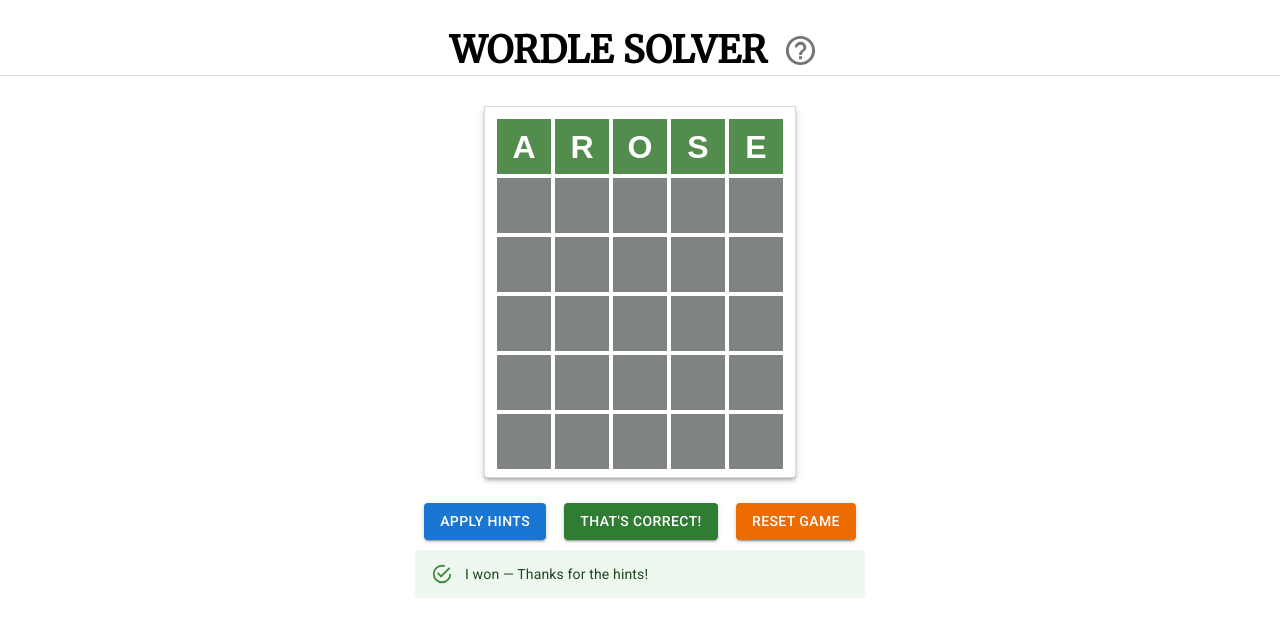
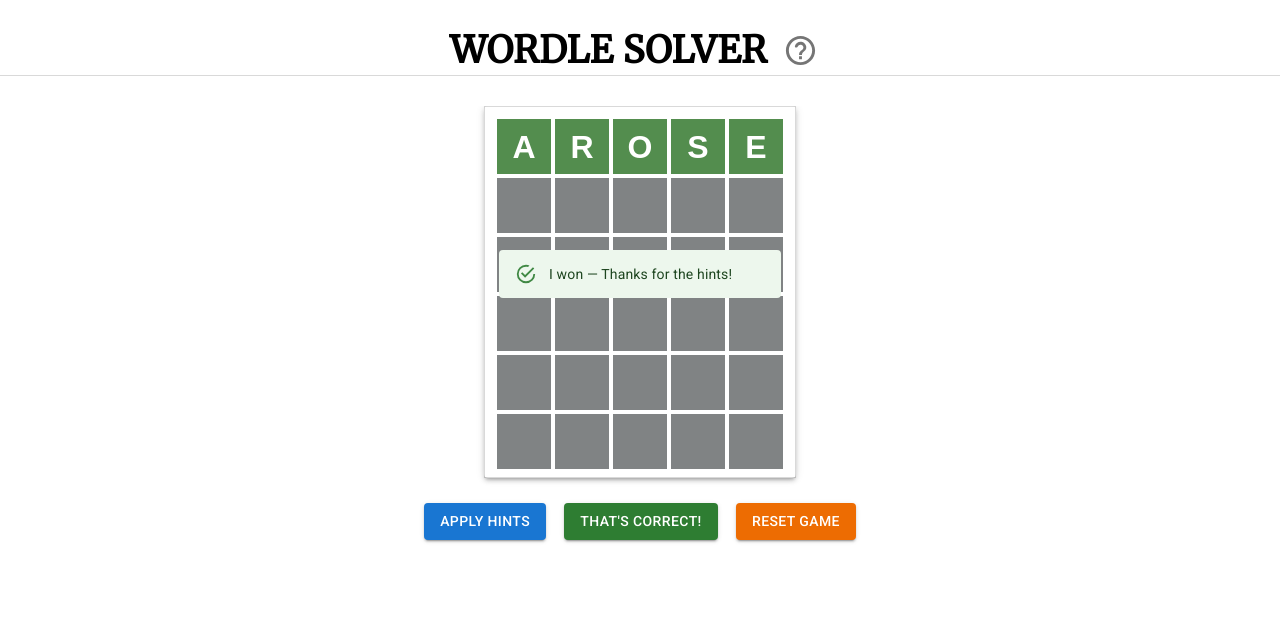
Before and after one commit to ginabethrussell/wordle-solver-bot, a React (Create React App) app: page / in a window 1280 px wide. Both pictures are taken after a click on the button "THAT'S CORRECT!". Shown: the top 636 px of the page. Built offline with nearby package versions, Linux system fonts and the light colour scheme; a web font is replaced by a local one.

Commit message:
Moves gameover alert up over board

```diff
--- a/src/Components/WordleGrid/index.tsx
+++ b/src/Components/WordleGrid/index.tsx
@@ -219,20 +219,18 @@
       </MobileButtonContainer>
     )}
 
-      { gameOver && (
-      <GameOverMessage>
-        {
-          currentClue.join('') === '22222' ? (
-            <Alert severity="success">I won — Thanks for the hints!</Alert>
-          )
-          : error ? (
-            <Alert severity="warning">Hey - I think you aren't giving me valid hints.</Alert>
-          ) : (
-            <Alert severity="error">Oh no! - I lost. Come back and let me try again tomorrow.</Alert>
-          )
-        }
-      </GameOverMessage>
-    )}
+      {
+        gameOver && currentClue.join('') === '22222' ? (
+          <Alert style={{position: 'absolute', top: 250, width: '250px'}} severity="success">I won — Thanks for the hints!</Alert>
+        )
+        :  gameOver && error ? (
+          <Alert style={{position: 'absolute', top: 250, width: '250px'}} severity="warning">Hey - I think you aren't giving me valid hints.</Alert>
+        ) : gameOver ?  (
+          <Alert style={{position: 'absolute', top: 250, width: '250px'}} severity="error">Oh no! - I lost. Come back and let me try again tomorrow.</Alert>
+        )
+        : null
+      }
+
     </BoardContainer>
     </Game>
   )
```
